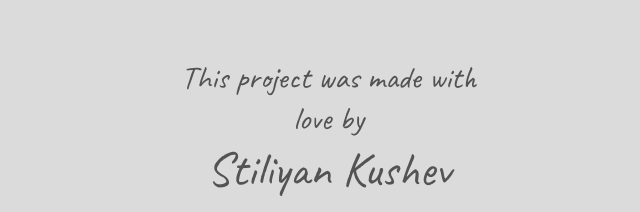
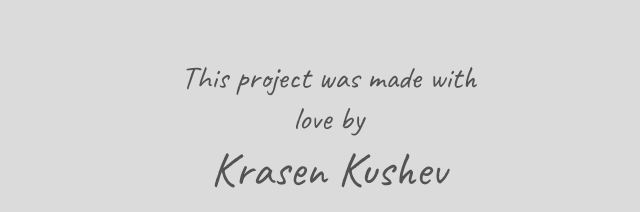
Before and after one commit to StiliyanKushev/pizza-sketch, a plain HTML site: page index.html in a window 1280 px wide. Shown: the part 3220-3432 px from the top of the page, 640-1280 px from the left. Drawn offline with Linux system fonts and the light colour scheme.

Commit message:
Update index.html

```diff
--- a/index.html
+++ b/index.html
@@ -92,7 +92,7 @@
                 </div>
                 <div id="creator-div">
                     <p id="made-by">This project was made with love by</p>
-                    <p id="creator">Stiliyan Kushev</p>
+                    <p id="creator">Krasen Kushev</p>
                     <div>
                         <a href="https://www.facebook.com"><i class="fab fa-facebook-square"></i></a>
                         <a href="https://www.instagram.com"><i class="fab fa-instagram-square"></i></a>
```
